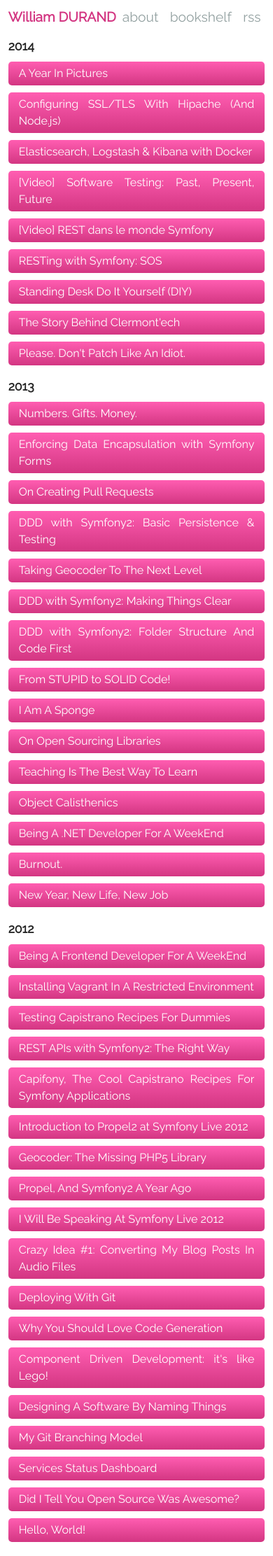
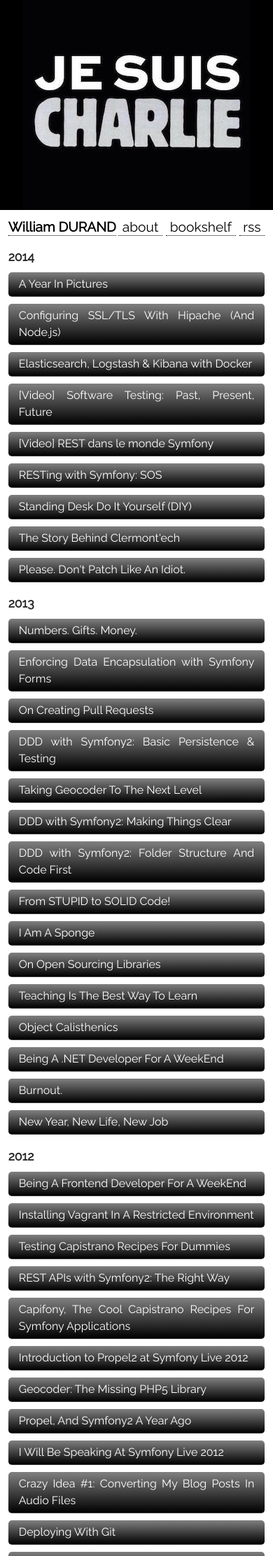
Before and after one commit to willdurand/willdurand.github.io, a Jekyll site: the page built from index.html, in a window 390 px wide. Shown: the top 2223 px of the page at 70% size. Built offline with Jekyll 4.4.1, drawn with Linux system fonts in a browser that asks for light colours; nearby versions of some CDN libraries; Markdown is read by kramdown in place of the engine named in the settings.

Commit message:
je suis charlie

```diff
--- a/_layouts/default.html
+++ b/_layouts/default.html
@@ -50,7 +50,8 @@
 </head>
 
 <body>
-    <div id="container">
+    <div class="banner"><a href="http://www.charliehebdo.fr/"><img src="/images/jesuischarlie.jpg"></a></div>
+    <div id="container" class="jesuischarlie">
         <header>
             <a href="/" class="title">{{ site.site.title }}</a>
 
--- a/css/main.css
+++ b/css/main.css
@@ -367,3 +367,48 @@
     list-style-type: none;
     padding-left: 0;
 }
+
+/* je suis charlie */
+
+.banner {
+    background-color: #000;
+    padding: 0;
+    margin: 0 auto;
+}
+
+.banner img {
+    height: 300px;
+    width: 324px;
+}
+
+::selection,
+::-moz-selection {
+    background: #000;
+}
+
+.jesuischarlie a,
+.jesuischarlie .posts li time {
+    color: #000;
+}
+
+.jesuischarlie a {
+    padding-bottom:0 ;
+    border-bottom: 1px dotted #000;
+}
+
+.jesuischarlie a:hover,
+.jesuischarlie a:focus {
+    text-decoration: none;
+    color: grey;
+    border-bottom: 1px dotted grey;
+}
+
+.jesuischarlie blockquote {
+    border-left: 5px solid #000;
+}
+
+.jesuischarlie img {
+    -webkit-filter: grayscale(100%);
+    -moz-filter: grayscale(100%);
+    filter: grayscale(100%);
+}
--- a/css/mobile.css
+++ b/css/mobile.css
@@ -62,3 +62,18 @@
         color: #fff;
     }
 }
+
+@media only screen and (max-width: 500px) {
+    .jesuischarlie ul.posts li a.link,
+    .jesuischarlie ul.projects li a,
+    .jesuischarlie ul.books li a {
+        background: #000;
+        background: -moz-linear-gradient(top, grey 0%, #000 100%); /* FF3.6+ */
+        background: -webkit-gradient(linear, left top, left bottom, color-stop(0%,grey), color-stop(100%,#000)); /* Chrome,Safari4+ */
+        background: -webkit-linear-gradient(top, grey 0%,#000 100%); /* Chrome10+,Safari5.1+ */
+        background: -o-linear-gradient(top, grey 0%,#000 100%); /* Opera 11.10+ */
+        background: -ms-linear-gradient(top, grey 0%,#000 100%); /* IE10+ */
+        background: linear-gradient(to bottom, grey 0%,#000 100%); /* W3C */
+        filter: progid:DXImageTransform.Microsoft.gradient(startColorstr='grey', endColorstr='#000', GradientType=0); /* IE6-9 */
+    }
+}
```
Also changed, not shown: images/jesuischarlie.jpg (added).
